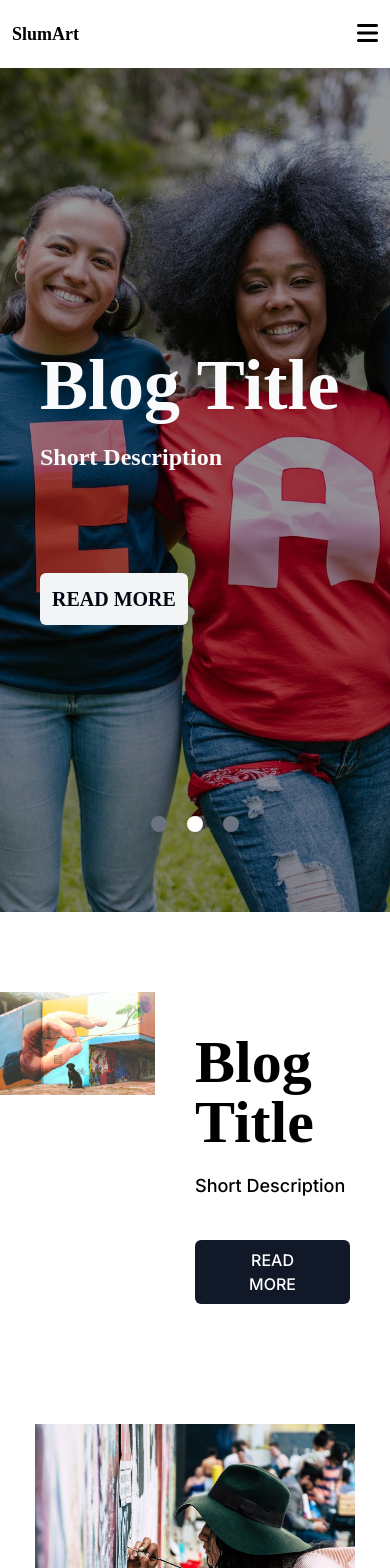
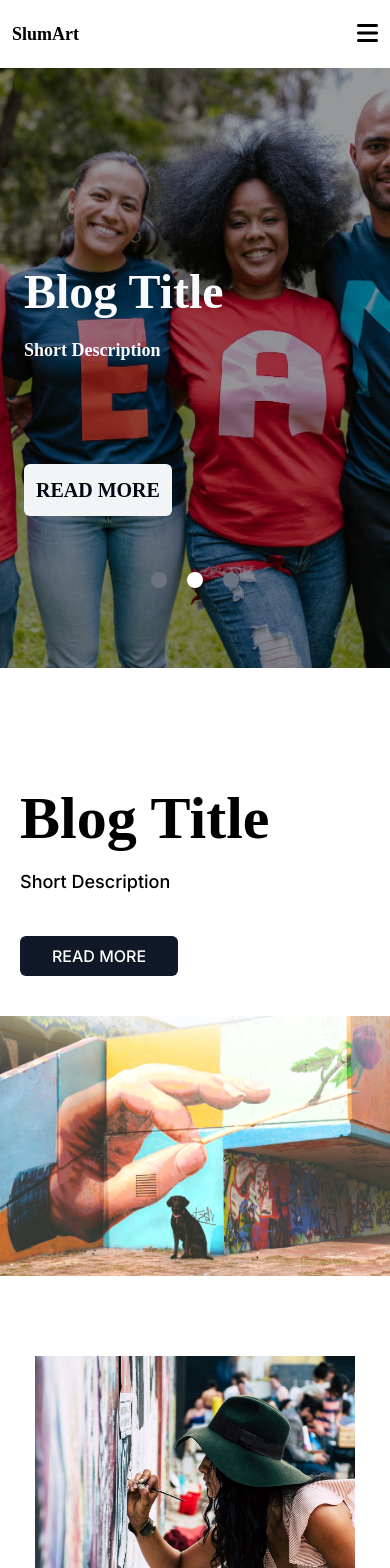
Before and after one commit to GeekyCoder25/SlumArt, a Next.js app: page /blog in a window 390 px wide. Shown: the top 1568 px of the page. Built offline with nearby package versions, Linux system fonts and the light colour scheme; a web font is replaced by a local one.

Commit message:
carousel image length fixed

```diff
--- a/src/app/about/page.jsx
+++ b/src/app/about/page.jsx
@@ -6,7 +6,7 @@ const About = () => {
 		<div className="flex mt flex-col gap-16">
 			<img
 				src={'/images/team.png'}
-				className="h-screen w-screen object-cover"
+				className="w-screen object-cover h-[50vh] min-h-[500px] md:h-screen"
 				alt="team"
 			/>
 			<section className="flex max-w-screen-xl mt-10 m-auto items-center flex-col md:flex-row">
--- a/src/app/blog/page.jsx
+++ b/src/app/blog/page.jsx
@@ -98,10 +98,14 @@ const Blog = () => {
 
 	return (
 		<div>
-			<section className="relative h-screen font-bai">
-				<div className="absolute top-1/3 text-gray-50 w-full flex flex-col gap-5 pl-10 z-20 ">
-					<h3 className="font-bold font-bai text-7xl ">Blog Title</h3>
-					<span className="font-semibold text-2xl ">Short Description</span>
+			<section className="relative h-[50vh] min-h-[600px] md:h-screen font-bai">
+				<div className="absolute top-1/3 text-gray-50 w-full flex flex-col gap-5 pl-6 md:pl-10 z-20 ">
+					<h3 className="font-bold font-bai text-5xl md:text-7xl ">
+						Blog Title
+					</h3>
+					<span className="font-semibold text-lg md:text-2xl ">
+						Short Description
+					</span>
 					<span>
 						<button className="bg-gray-100 text-gray-950 font-semibold rounded-md p-3 text-xl mt-20">
 							READ MORE
@@ -131,7 +135,7 @@ const Blog = () => {
 					))}
 				</div>
 			</section>
-			<section className="flex max-w-screen-xl m-auto my-20">
+			<section className="flex max-w-screen-xl m-auto my-20 flex-col-reverse md:flex-row ">
 				<div className="flex-1">
 					<Image
 						src={'/images/blog2.png'}
@@ -141,7 +145,7 @@ const Blog = () => {
 						alt="explore"
 					/>
 				</div>
-				<div className="flex-1 flex flex-col gap-5 justify-center p-10">
+				<div className="flex-1 flex flex-col gap-5 justify-center py-10 px-5 md:p-10">
 					<h4 className="text-6xl font-bold font-bai">Blog Title</h4>
 					<p className="font-inter text-lg font-medium">Short Description</p>
 					<span>
--- a/src/app/components/Carousel.jsx
+++ b/src/app/components/Carousel.jsx
@@ -23,7 +23,7 @@ const Carousel = () => {
 	}, [carouselImages.length, carouselIndex]);
 
 	return (
-		<section className="relative h-screen">
+		<section className="relative h-[50vh] min-h-[500px] md:h-screen">
 			<span className="absolute top-1/2 z-10 left-10 hidden md:block">
 				<i
 					className="fas fa-chevron-left text-gray-50 text-4xl cursor-pointer"
```
